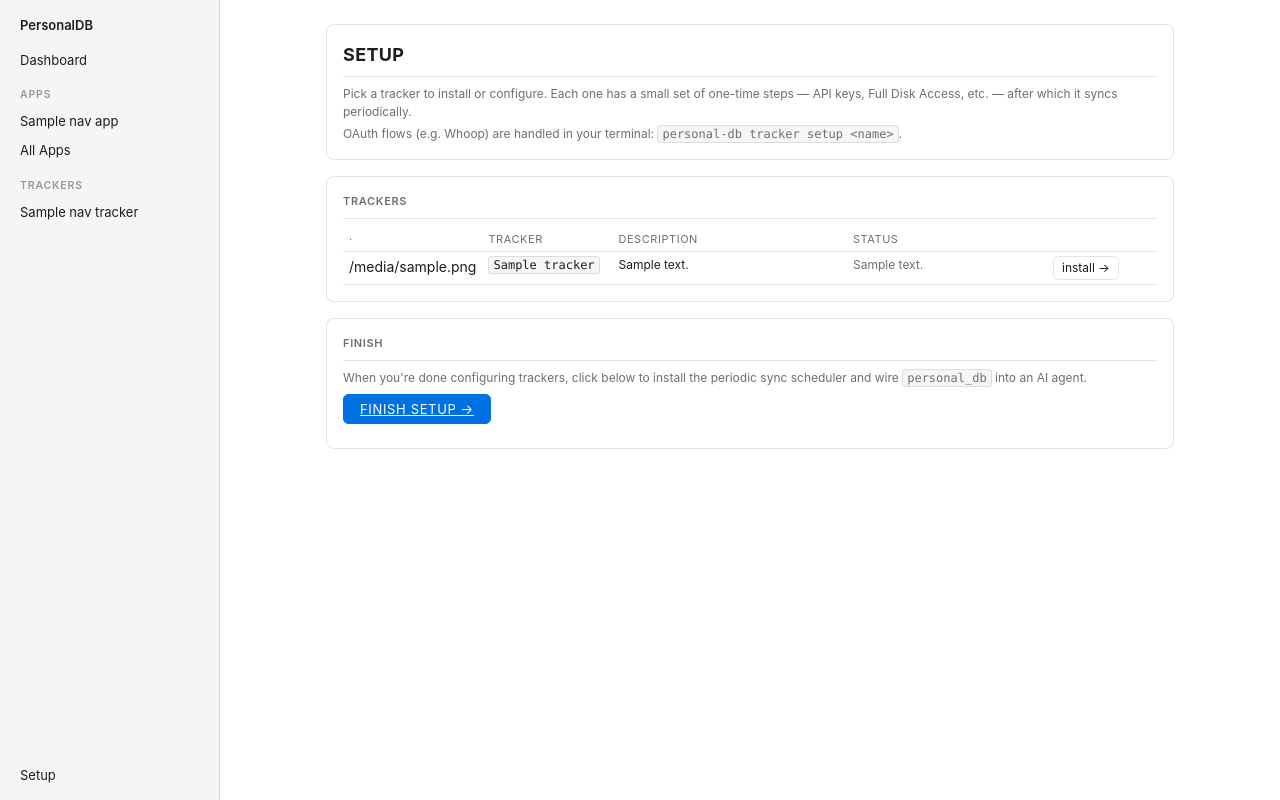
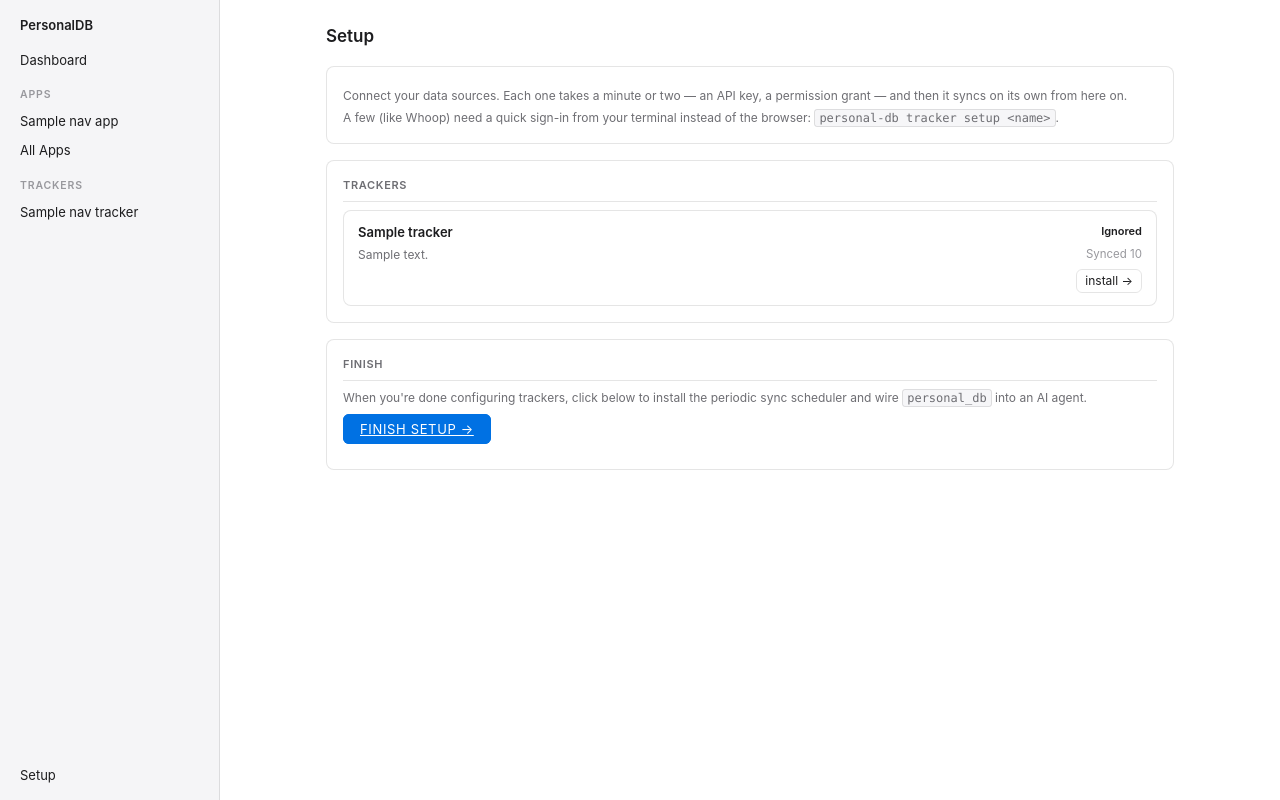
Before and after one commit to intelc/personal-db, a Python web app: template src/personal_db/ui/templates/setup.html in a window 1280 px wide. Run offline with Jinja, Linux system fonts and the light colour scheme; the template is opened without the code that fills it: most values are stand-ins (such as "Sample title", 1, 10 or a date in 2020); some libraries are stand-ins or nearby versions.

Commit message:
De-jargon user-facing surfaces: setup cards, badges, async sync
- /setup is a card list: human titles (manifest display_title),
  platform + permission badges, Ready/Needs-setup chips, last-sync ages
- Per-tracker setup page gets page-head header with human title;
  slugs demoted to tooltips everywhere (incl. Tracker Health table)
- refresh_btn macro now progressive-enhanced: pdb-sync.js posts
  /api/v1/sync/{tracker} with Syncing… state, form POST as fallback
- Agent drawer context selector updated for the new sidebar shell
- Includes shared-file cache-buster bumps (pdb-chart v13, terminal v9)
  and the extended AG Grid dark vars in style.css

Co-Authored-By: Claude Fable 5 <noreply@anthropic.com>

```diff
--- a/src/personal_db/services/daemon/routes/setup.py
+++ b/src/personal_db/services/daemon/routes/setup.py
@@ -187,6 +187,7 @@ def register_setup_routes(
             context={
                 "active": "setup",
                 "tracker_name": name,
+                "tracker_title": manifest.display_title(),
                 "manifest": manifest,
                 "steps": list_step_views(cfg, manifest),
                 "step_results": None,
@@ -211,6 +212,7 @@ def register_setup_routes(
             context={
                 "active": "setup",
                 "tracker_name": name,
+                "tracker_title": manifest.display_title(),
                 "manifest": manifest,
                 "steps": list_step_views(cfg, manifest),
                 "step_results": results,
--- a/src/personal_db/ui/static/pdb-agent-terminal.js
+++ b/src/personal_db/ui/static/pdb-agent-terminal.js
@@ -136,7 +136,7 @@
       },
       visibleText: {
         headings: $all('h1, h2').slice(0, 20).map((el) => truncate(el.textContent, 180)),
-        activeNav: truncate($('.masthead nav a.active')?.textContent || ''),
+        activeNav: truncate($('.sidebar a[aria-current="page"]')?.textContent || ''),
         activeAppTab: truncate($('.app-tabs a.active')?.textContent || ''),
       },
       metrics,
--- /dev/null
+++ b/src/personal_db/ui/static/pdb-sync.js
@@ -0,0 +1,48 @@
+// Progressive enhancement for the .pdb-sync-form / .pdb-sync-btn pair
+// rendered by the refresh_btn macro (_macros.html). Without this script the
+// form still works as a plain POST /sync/<tracker> + full-page redirect
+// (see routes/sync.py's `post_sync`); with it, the button fetch()es the
+// JSON API instead (POST /api/v1/sync/<tracker>) and reloads on success, so
+// the page doesn't flash through an extra redirect hop.
+(function () {
+  "use strict";
+
+  async function handleSubmit(event) {
+    const form = event.currentTarget;
+    const tracker = form.dataset.tracker;
+    const button = form.querySelector(".pdb-sync-btn");
+    if (!tracker || !button) return; // fall back to the plain form POST
+
+    event.preventDefault();
+    const originalLabel = button.textContent;
+    button.disabled = true;
+    button.textContent = "Syncing…";
+    button.classList.remove("error");
+    button.removeAttribute("title");
+
+    try {
+      const r = await fetch(`/api/v1/sync/${encodeURIComponent(tracker)}`, {
+        method: "POST",
+      });
+      let body = {};
+      try {
+        body = await r.json();
+      } catch {
+        // non-JSON error body -- fall through to the status-based message below
+      }
+      if (!r.ok || !body.ok) {
+        throw new Error(body.detail || `sync failed (${r.status})`);
+      }
+      window.location.reload();
+    } catch (err) {
+      button.disabled = false;
+      button.textContent = originalLabel;
+      button.classList.add("error");
+      button.title = (err && err.message) || "sync failed";
+    }
+  }
+
+  document.querySelectorAll(".pdb-sync-form").forEach((form) => {
+    form.addEventListener("submit", handleSubmit);
+  });
+})();
--- a/src/personal_db/ui/static/style.css
+++ b/src/personal_db/ui/static/style.css
@@ -1036,6 +1036,25 @@ table.health th {
   --ag-foreground-color: var(--fg);
   --ag-wrapper-border-radius: var(--radius);
   --ag-grid-size: 4px;
+  /* Quartz vars the base set above doesn't cover: filter/editor inputs,
+     column/context menus, cell selection, checkboxes, pagination footer.
+     Without these the theme falls back to Quartz's light-only defaults
+     (white input fields, white menu popups) even in dark mode. */
+  --ag-input-background-color: var(--bg);
+  --ag-input-border-color: var(--border);
+  --ag-input-focus-border-color: var(--accent);
+  --ag-input-disabled-background-color: var(--bg-inset);
+  --ag-input-disabled-border-color: var(--border);
+  --ag-menu-background-color: var(--bg);
+  --ag-control-panel-background-color: var(--bg-inset);
+  --ag-selected-row-background-color: var(--accent-soft);
+  --ag-range-selection-background-color: var(--accent-soft);
+  --ag-secondary-foreground-color: var(--fg-secondary);
+  --ag-disabled-foreground-color: var(--fg-tertiary);
+  --ag-checkbox-background-color: var(--bg);
+  --ag-checkbox-checked-color: var(--accent);
+  --ag-checkbox-unchecked-color: var(--fg-tertiary);
+  --ag-invalid-color: var(--danger);
 }
 .pdb-grid .ag-header-cell-text {
   letter-spacing: 0.04em;
@@ -1567,3 +1586,89 @@ body.pdb-agent-ask-mode * {
     z-index: 96;
   }
 }
+
+/* Setup / badges / cards -------------------------------------------------
+   Additive section (append-only -- do not edit rules above this point).
+   Used by setup.html's tracker overview cards, setup_tracker.html's page
+   header badges, and the progressively-enhanced sync button (pdb-sync.js). */
+
+.tracker-cards {
+  display: flex;
+  flex-direction: column;
+  gap: 8px;
+}
+.tracker-card {
+  display: flex;
+  align-items: flex-start;
+  justify-content: space-between;
+  gap: 16px;
+  padding: 12px 14px;
+  border: 1px solid var(--border);
+  border-radius: var(--radius);
+  background: var(--bg);
+}
+.tracker-card-main {
+  min-width: 0;
+  flex: 1;
+}
+.tracker-card-title {
+  font-size: 13px;
+  font-weight: 600;
+  color: var(--fg);
+  margin: 0;
+}
+.tracker-card-desc {
+  color: var(--fg-secondary);
+  font-size: 12px;
+  margin: 3px 0 0 0;
+  display: -webkit-box;
+  -webkit-line-clamp: 2;
+  -webkit-box-orient: vertical;
+  overflow: hidden;
+}
+.tracker-card-side {
+  display: flex;
+  flex-direction: column;
+  align-items: flex-end;
+  gap: 6px;
+  flex-shrink: 0;
+}
+
+.badge-row {
+  display: flex;
+  flex-wrap: wrap;
+  gap: 4px;
+  margin-top: 6px;
+}
+.badge {
+  display: inline-block;
+  font-size: 10.5px;
+  padding: 1px 7px;
+  border-radius: 999px;
+  background: var(--bg-inset);
+  color: var(--fg-secondary);
+  border: 1px solid var(--border);
+  white-space: nowrap;
+}
+.badge-fda { color: var(--warn); }
+
+.status-chip {
+  font-size: 11px;
+  font-weight: 600;
+  white-space: nowrap;
+}
+.status-chip.ok { color: var(--ok); }
+.status-chip.warn { color: var(--warn); }
+
+.sync-age {
+  color: var(--fg-tertiary);
+  font-size: 11.5px;
+  white-space: nowrap;
+}
+
+/* Sync button (pdb-sync.js progressively enhances .pdb-sync-form) -- error
+   state layered on top of the existing .refresh-btn look. */
+.refresh-btn.error {
+  border-color: var(--danger);
+  color: var(--danger);
+}
--- a/src/personal_db/ui/templates/base.html
+++ b/src/personal_db/ui/templates/base.html
@@ -13,14 +13,15 @@
   <script defer src="/static/vendor/xterm/6.0.0/xterm.js"></script>
   <script defer src="/static/vendor/xterm-addon-fit/0.11.0/addon-fit.js"></script>
   <script defer src="/static/pdb-grid.js?v=6"></script>
-  <script defer src="/static/pdb-chart.js?v=12"></script>
+  <script defer src="/static/pdb-chart.js?v=13"></script>
   <script defer src="/static/pdb-app-state.js?v=2"></script>
   <script defer src="/static/apps/finance-burn-rate.js?v=4"></script>
   <script defer src="/static/apps/finance-categorize.js?v=1"></script>
   <script defer src="/static/apps/finance-rules.js?v=1"></script>
   <script defer src="/static/pdb-finance.js?v=9"></script>
-  <script defer src="/static/pdb-agent-terminal.js?v=8"></script>
+  <script defer src="/static/pdb-agent-terminal.js?v=9"></script>
   <script defer src="/static/pdb-shell.js?v=1"></script>
+  <script defer src="/static/pdb-sync.js?v=1"></script>
 </head>
 <body>
   <svg width="0" height="0" style="position:absolute">
--- a/src/personal_db/ui/templates/setup.html
+++ b/src/personal_db/ui/templates/setup.html
@@ -2,38 +2,46 @@
 {% block title %}setup · personal_db{% endblock %}
 
 {% block content %}
+<header class="page-head">
+  <h1>Setup</h1>
+</header>
 <section class="block">
-  <h1 class="block-h">SETUP</h1>
   <p class="meta">
-    Pick a tracker to install or configure. Each one has a small set of one-time
-    steps — API keys, Full Disk Access, etc. — after which it syncs periodically.
+    Connect your data sources. Each one takes a minute or two — an API key, a
+    permission grant — and then it syncs on its own from here on.
   </p>
   <p class="meta">
-    OAuth flows (e.g. Whoop) are handled in your terminal:
-    <code>personal-db tracker setup &lt;name&gt;</code>.
+    A few (like Whoop) need a quick sign-in from your terminal instead of the
+    browser: <code>personal-db tracker setup &lt;name&gt;</code>.
   </p>
 </section>
 
 <section class="block">
   <h2 class="block-h">TRACKERS</h2>
-  <table class="setup-table">
-    <thead>
-      <tr>
-        <th class="setup-col-icon">·</th>
-        <th class="setup-col-name">tracker</th>
-        <th class="setup-col-desc">description</th>
-        <th class="setup-col-summary">status</th>
-        <th class="setup-col-action"></th>
-      </tr>
-    </thead>
-    <tbody>
+  <div class="tracker-cards">
     {% for t in trackers %}
-      <tr>
-        <td class="setup-col-icon">{{ t.icon }}</td>
-        <td class="setup-col-name"><code>{{ t.name }}</code></td>
-        <td class="setup-col-desc">{{ t.description }}</td>
-        <td class="setup-col-summary">{{ t.summary }}</td>
-        <td class="setup-col-action">
+    <div class="tracker-card">
+      <div class="tracker-card-main">
+        <p class="tracker-card-title" title="{{ t.name }}">{{ t.title }}</p>
+        {% if t.description %}<p class="tracker-card-desc">{{ t.description }}</p>{% endif %}
+        {% if t.platform or (t.permission and t.permission != 'none') %}
+        <div class="badge-row">
+          {% for p in (t.platform or []) %}
+            <span class="badge">{{ platform_label(p) }}</span>
+          {% endfor %}
+          {% if t.permission and t.permission != 'none' %}
+            <span class="badge{% if t.permission == 'full_disk_access' %} badge-fda{% endif %}">{{ permission_label(t.permission) }}</span>
+          {% endif %}
+        </div>
+        {% endif %}
+      </div>
+      <div class="tracker-card-side">
+        {% if t.status_label %}
+          <span class="status-chip {{ t.status_class }}">{{ t.status_label }}</span>
+        {% endif %}
+        {% if t.last_sync_age %}
+          <span class="sync-age">Synced {{ t.last_sync_age }}</span>
+        {% endif %}
         {% if t.installed %}
           <a href="/setup/{{ t.name }}" class="btn-link">configure →</a>
         {% else %}
@@ -41,11 +49,10 @@
             <button type="submit" class="btn-link">install →</button>
           </form>
         {% endif %}
-        </td>
-      </tr>
+      </div>
+    </div>
     {% endfor %}
-    </tbody>
-  </table>
+  </div>
 </section>
 
 <section class="block">
```
Also changed, not shown: src/personal_db/services/daemon/http.py (+13 -1 lines), src/personal_db/services/ui/builtin_viz.py (+7 -3 lines), src/personal_db/services/ui/setup_runner.py (+68 -5 lines), src/personal_db/ui/templates/_macros.html (+7 -4 lines), src/personal_db/ui/templates/setup_tracker.html (+15 -1 lines), tests/unit/test_ui_setup.py (+5 -6 lines), tests/unit/test_ui_viz.py (+10 -4 lines). Lines whose indentation alone changed are shown as unchanged.
